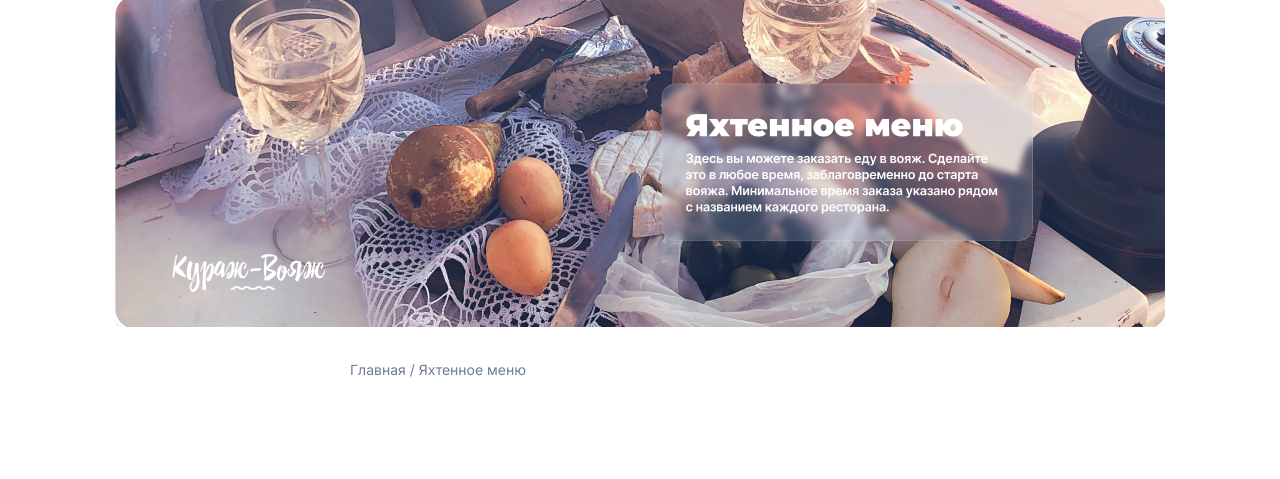
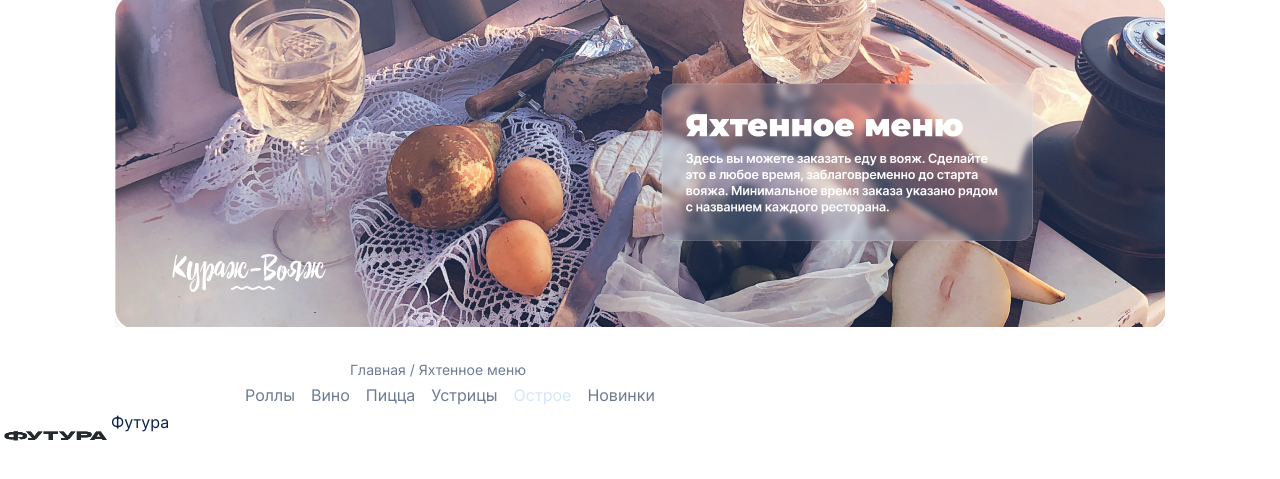
Before and after one commit to alibaysarov/food_delivery_site, a plain HTML site: page index.html in a window 1280 px wide. Shown: the part 77-556 px from the top of the page. Drawn offline with Linux system fonts and the light colour scheme; files whose address does not match are found by name.

Commit message:
Добавил меню

```diff
--- a/css/layout.css
+++ b/css/layout.css
@@ -3,3 +3,6 @@
  max-width: 1300px;
  margin: 0 auto;
 }
+.container-2 {
+
+}
--- a/css/style.css
+++ b/css/style.css
@@ -74,3 +74,31 @@ a {
     font-size: 14px;
     margin-top: 30px;
 }
+.nav-list__item-2{
+    color: #0E254B99;
+
+
+}
+.nav-list__item-1{
+    color: #D5E5FB;
+}
+.nav-list-2{
+    padding: 7px 15px 7px 15px;
+    display: flex;
+    gap: 16px;
+    margin-left: 230px;
+}
+.menu-2{
+    display: inline-block;
+    display: flex;
+}
+.menu-2 img{
+    width: 111px;
+    height: 44px;
+}
+.text{
+    width: 141px;
+    height: 43px;
+    color: #0E254B;
+
+}
--- a/index.html
+++ b/index.html
@@ -77,6 +77,36 @@
    <img src="img/menu/menu.png" alt="MN">
   </main >
   <footer class="footer">Главная / Яхтенное меню</footer>
+  <div class="container-2">
+     <nav class="nav-list-2">
+            <a href="#" class="nav-list__item-2 text-blue">
+              Роллы
+            </a>
+            <a href="#" class="nav-list__item-2 text-blue">
+              Вино
+            </a>
+            <a href="#" class="nav-list__item-2 text-blue">
+              Пицца
+            </a>
+            <a href="#" class="nav-list__item-2 text-blue">
+              Устрицы
+            </a>
+            <a href="#" class="nav-list__item-1 text-blue">
+              Острое
+            </a>
+            <a href="#" class="nav-list__item-2 text-blue">
+              Новинки
+            </a>
+
+          </nav>
+  </div>
+    <div class="menu-2">
+      <img src="img/icons/2025-11-16_20-36.jpg" alt="">
+      <div class="text">
+      Футура
+    </div>
+    </div>
+
   <script src="js/script.js"></script>
 </body>
 
```
Also changed, not shown: img/icons/2025-11-16_20-36.jpg (added).
